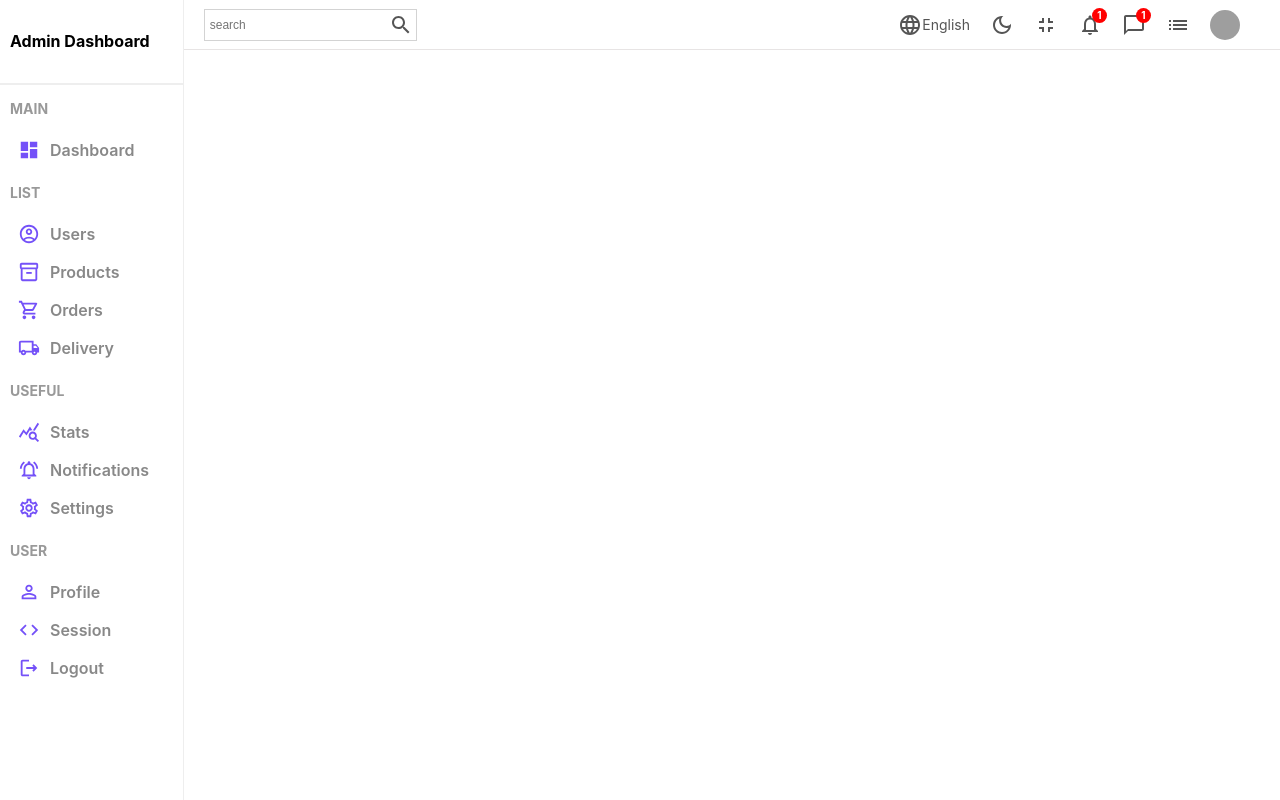
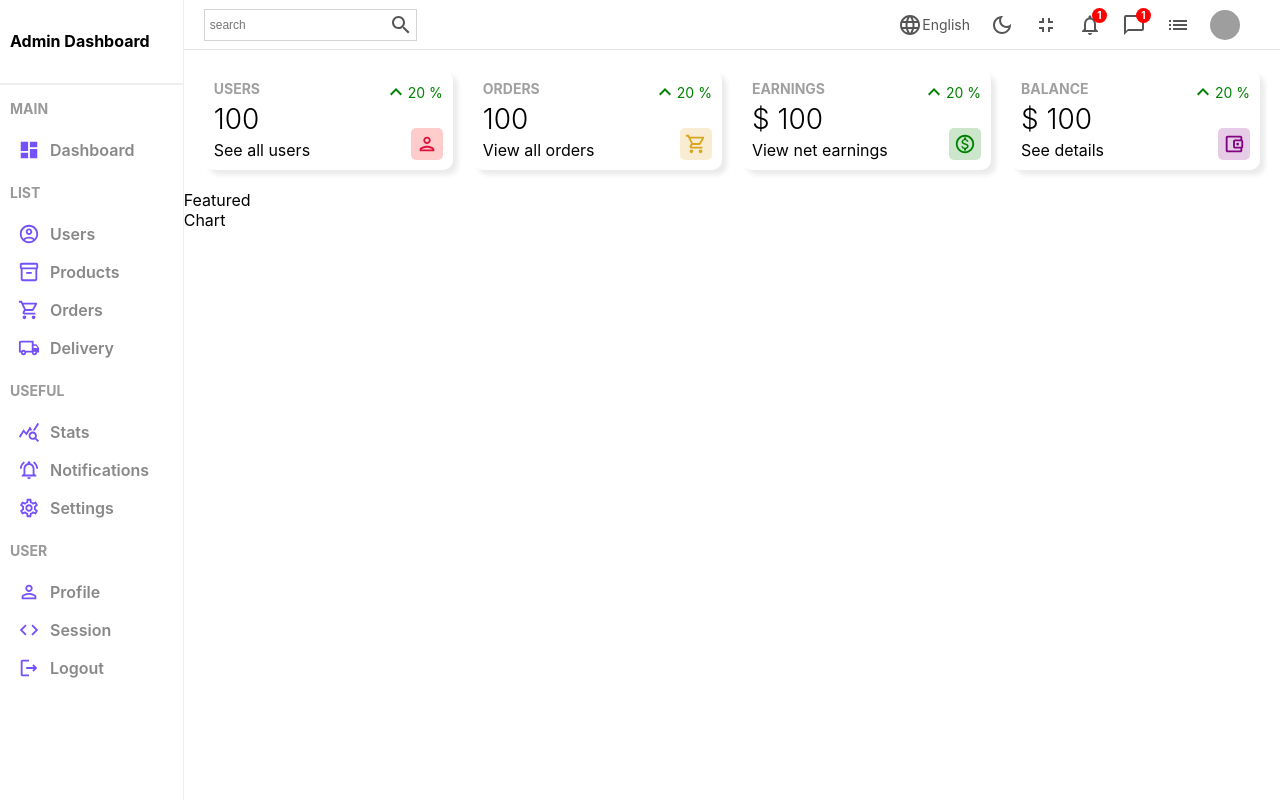
Before and after one commit to enggsuraj/react-dashboard, a Next.js app: page / in a window 1280 px wide. Built offline with nearby package versions, Linux system fonts and the light colour scheme; grey boxes are pictures that could not be loaded.

Commit message:
add:widget-component

```diff
--- /dev/null
+++ b/components/Chart/index.tsx
@@ -0,0 +1,7 @@
+import styles from "./Chart.module.scss";
+
+const Chart = () => {
+  return <div>Chart</div>;
+};
+
+export default Chart;
--- /dev/null
+++ b/components/Featured/index.tsx
@@ -0,0 +1,6 @@
+import styles from "./Featured.module.scss";
+const Featured = () => {
+  return <div className={styles.featured}>Featured</div>;
+};
+
+export default Featured;
--- /dev/null
+++ b/components/Widgets/Widgets.module.scss
@@ -0,0 +1,55 @@
+.widget {
+  display: flex;
+  flex: 1;
+  padding: 10px;
+  justify-content: space-between;
+  -webkit-box-shadow: 5px 5px 5px 0px rgba(235, 235, 235, 1);
+  -moz-box-shadow: 5px 5px 5px 0px rgba(235, 235, 235, 1);
+  box-shadow: 5px 5px 5px 0px rgba(235, 235, 235, 1);
+  border-radius: 10px;
+  height: 100px;
+
+  .left,
+  .right {
+    display: flex;
+    flex-direction: column;
+    justify-content: space-between;
+
+    .title {
+      font-weight: bold;
+      font-size: 14px;
+      color: rgb(160, 160, 160);
+    }
+
+    .counter {
+      font-size: 28px;
+      font-weight: 300;
+    }
+
+    .link {
+      width: max-content;
+      font-size: 12px;
+      border-bottom: 1px solid gray;
+    }
+
+    .percentage {
+      display: flex;
+      align-items: center;
+      font-size: 14px;
+
+      &.positive {
+        color: green;
+      }
+      &.negative {
+        color: red;
+      }
+    }
+
+    .icon {
+      font-size: 32px;
+      padding: 5px;
+      border-radius: 5px;
+      align-self: flex-end;
+    }
+  }
+}
--- /dev/null
+++ b/components/Widgets/index.tsx
@@ -0,0 +1,101 @@
+import KeyboardArrowUpIcon from "@mui/icons-material/KeyboardArrowUp";
+import PersonOutlinedIcon from "@mui/icons-material/PersonOutlined";
+import AccountBalanceWalletOutlinedIcon from "@mui/icons-material/AccountBalanceWalletOutlined";
+import ShoppingCartOutlinedIcon from "@mui/icons-material/ShoppingCartOutlined";
+import MonetizationOnOutlinedIcon from "@mui/icons-material/MonetizationOnOutlined";
+import styles from "./Widgets.module.scss";
+
+const Widgets = (props: any) => {
+  const { type } = props;
+
+  let data;
+  const amount = 100;
+  const diff = 20;
+
+  switch (type) {
+    case "user":
+      data = {
+        title: "USERS",
+        isMoney: false,
+        link: "See all users",
+        icon: (
+          <PersonOutlinedIcon
+            className={styles.icon}
+            style={{
+              color: "crimson",
+              backgroundColor: "rgba(255, 0, 0, 0.2)",
+            }}
+          />
+        ),
+      };
+      break;
+    case "order":
+      data = {
+        title: "ORDERS",
+        isMoney: false,
+        link: "View all orders",
+        icon: (
+          <ShoppingCartOutlinedIcon
+            className={styles.icon}
+            style={{
+              backgroundColor: "rgba(218, 165, 32, 0.2)",
+              color: "goldenrod",
+            }}
+          />
+        ),
+      };
+      break;
+    case "earning":
+      data = {
+        title: "EARNINGS",
+        isMoney: true,
+        link: "View net earnings",
+        icon: (
+          <MonetizationOnOutlinedIcon
+            className={styles.icon}
+            style={{ backgroundColor: "rgba(0, 128, 0, 0.2)", color: "green" }}
+          />
+        ),
+      };
+      break;
+    case "balance":
+      data = {
+        title: "BALANCE",
+        isMoney: true,
+        link: "See details",
+        icon: (
+          <AccountBalanceWalletOutlinedIcon
+            className={styles.icon}
+            style={{
+              backgroundColor: "rgba(128, 0, 128, 0.2)",
+              color: "purple",
+            }}
+          />
+        ),
+      };
+      break;
+    default:
+      break;
+  }
+  return (
+    <div className={styles.widget}>
+      <div className={styles.left}>
+        <div className={styles.title}>{data.title}</div>
+        <div className={styles.counter}>
+          {" "}
+          {data.isMoney && "$"} {amount}
+        </div>
+        <span className="link">{data.link}</span>
+      </div>
+      <div className={styles.right}>
+        <div className={`${styles.percentage} ${styles.positive}`}>
+          <KeyboardArrowUpIcon />
+          {diff} %{" "}
+        </div>
+        {data.icon}
+      </div>
+    </div>
+  );
+};
+
+export default Widgets;
--- a/pages/index.js
+++ b/pages/index.js
@@ -1,6 +1,9 @@
 import Head from "next/head";
 import SideBar from "../components/SideBar";
 import NavBar from "../components/NavBar";
+import Widgets from "../components/Widgets";
+import Featured from "../components/Featured";
+import Chart from "../components/Chart";
 import styles from "../styles/Home.module.scss";
 
 export default function Home() {
@@ -13,6 +16,17 @@ export default function Home() {
       <SideBar />
       <div className={styles.homeContainer}>
         <NavBar />
+
+        <div className={styles.widgets}>
+          <Widgets type="user" />
+          <Widgets type="order" />
+          <Widgets type="earning" />
+          <Widgets type="balance" />
+        </div>
+        <div className={styles.charts}>
+          <Featured />
+          <Chart />
+        </div>
       </div>
     </div>
   );
--- a/styles/Home.module.scss
+++ b/styles/Home.module.scss
@@ -4,4 +4,9 @@
 
 .homeContainer {
   flex: 6;
+  .widgets {
+    display: flex;
+    padding: 20px;
+    gap: 20px;
+  }
 }
```
Also changed, not shown: components/Chart/Chart.module.scss (added), components/Featured/Featured.module.scss (added).
